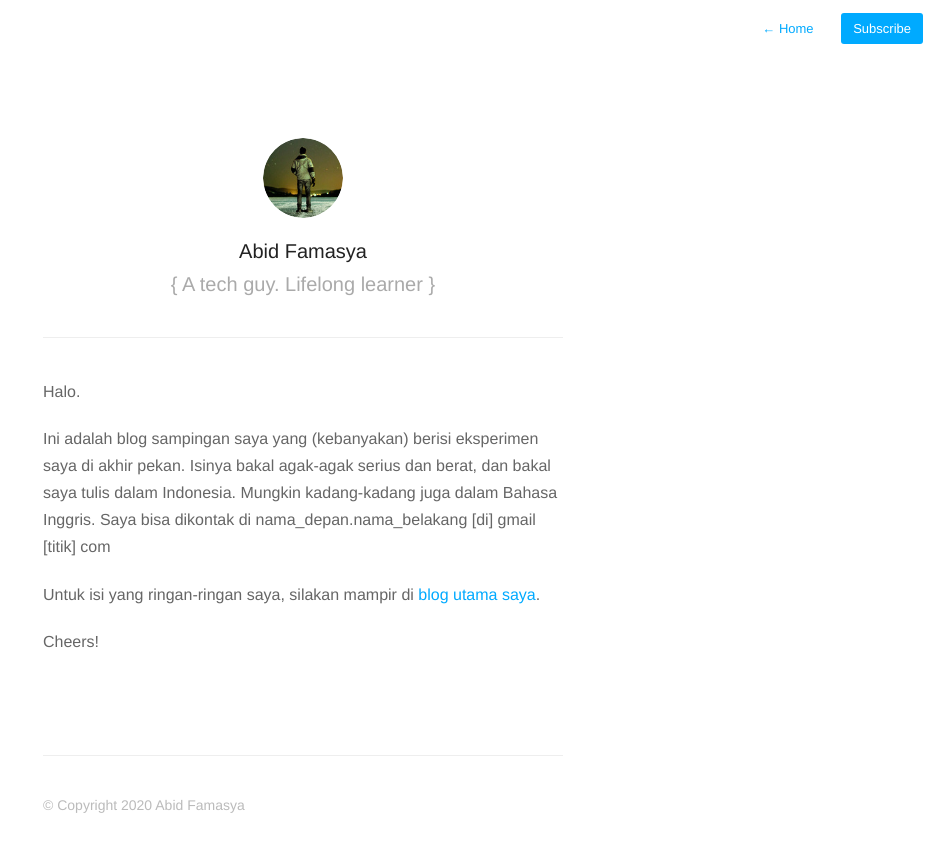
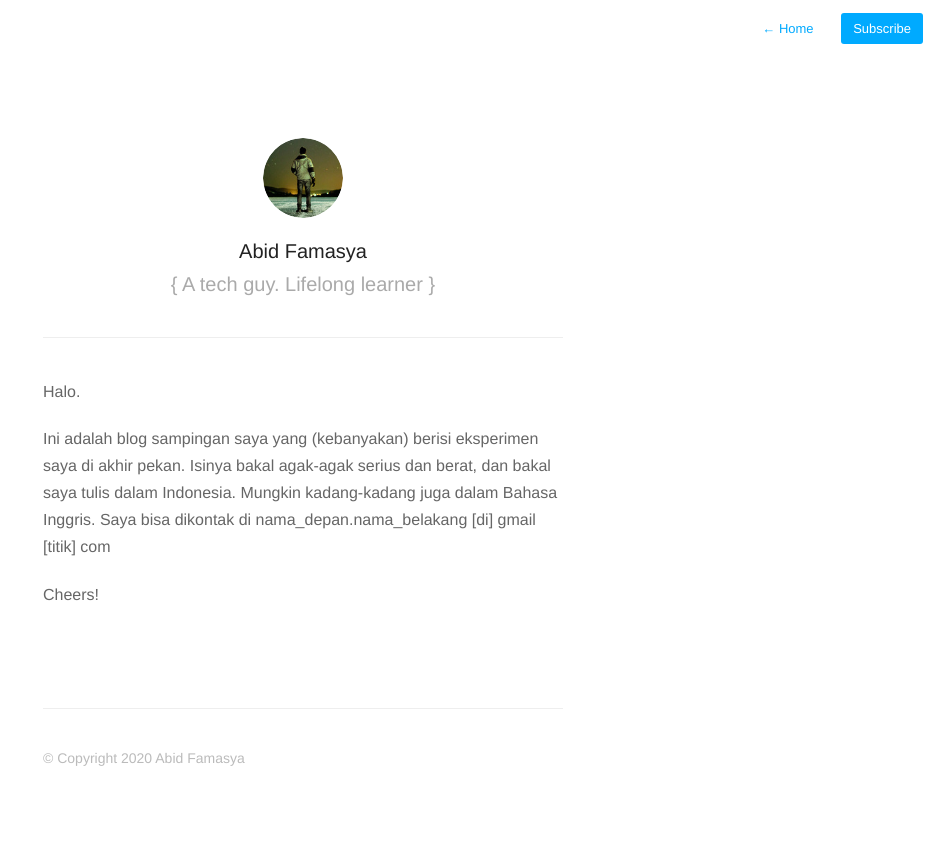
Before and after one commit to famasya/famasya.github.io, a Jekyll site: the page built from about.md, in a window 1280 px wide. Shown: the top 852 px of the page, without its empty margins (337-1280 px from the left). Built offline with Jekyll 4.4.1, drawn with Linux system fonts in a browser that asks for light colours; nearby versions of some CDN libraries.

Commit message:
Update about.md

```diff
--- a/about.md
+++ b/about.md
@@ -8,7 +8,6 @@ Halo.
 
 Ini adalah blog sampingan saya yang (kebanyakan) berisi eksperimen saya di akhir pekan. Isinya bakal agak-agak serius dan berat, dan bakal saya tulis dalam Indonesia. Mungkin kadang-kadang juga dalam Bahasa Inggris. Saya bisa dikontak di nama\_depan.nama\_belakang [di] gmail [titik] com
 
-Untuk isi yang ringan-ringan saya, silakan mampir di [blog utama saya](https://abidfamasya.wordpress.com).
 
 Cheers!
 
```
